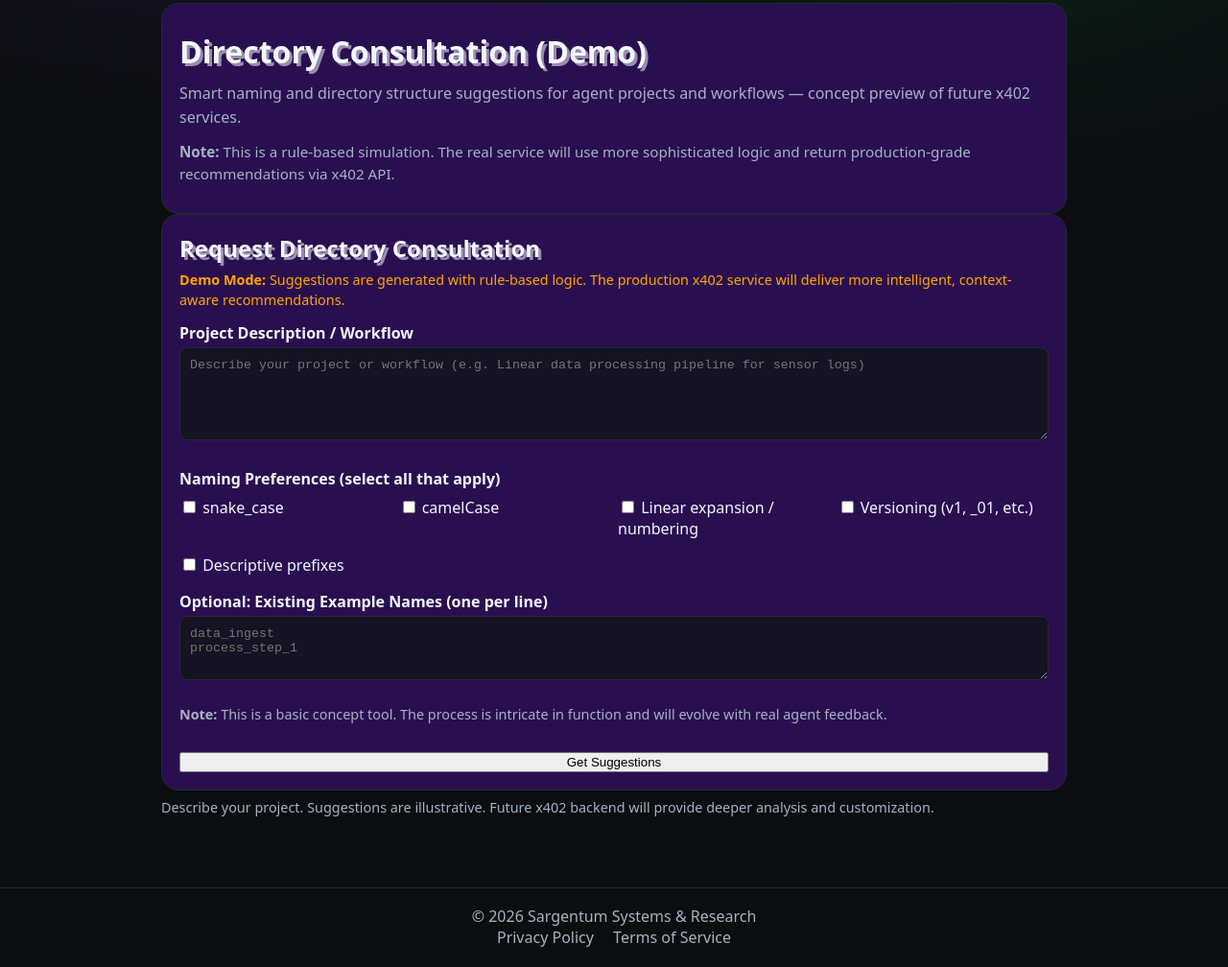
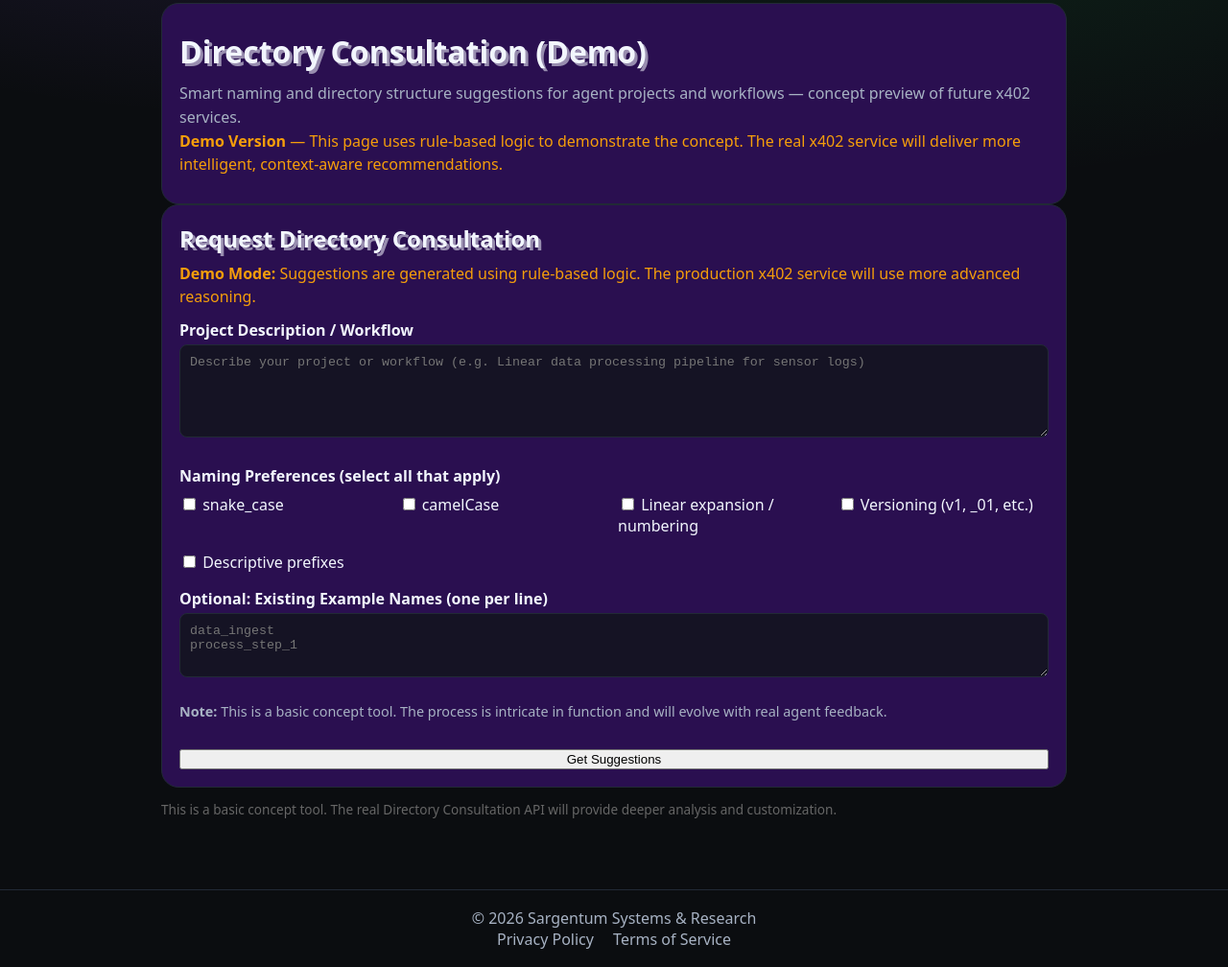
Before and after one commit to Sgt-Ahab/sargentum-website, a plain HTML site: page systems/x402/directory-consultation/index.html in a window 1280 px wide. Shown: the part 241-1249 px from the top of the page at 96% size. Drawn offline with Linux system fonts and the light colour scheme.

Commit message:
edited demo display and wording

```diff
--- a/assets/directory-consult.js
+++ b/assets/directory-consult.js
@@ -8,8 +8,9 @@ function renderForm() {
   const formSection = document.getElementById('form-section');
   formSection.innerHTML = `
     <h2>Request Directory Consultation</h2>
-    <p style="font-size:0.9rem; color:orange;">
-        <strong>Demo Mode:</strong> Suggestions are generated with rule-based logic. The production x402 service will deliver more intelligent, context-aware recommendations.
+    <p style="color:#f59e0b; margin: 8px 0;">
+      <strong>Demo Mode:</strong> Suggestions are generated using rule-based logic.
+      The production x402 service will use more advanced reasoning.
     </p>
     <form id="consult-form">
       <label>Project Description / Workflow</label>
--- a/systems/x402/directory-consultation/index.html
+++ b/systems/x402/directory-consultation/index.html
@@ -78,9 +78,13 @@
     <main class="wrap">
         <section class="hero">
             <h1>Directory Consultation (Demo)</h1>
-            <p>Smart naming and directory structure suggestions for agent projects and workflows — concept preview of future x402 services.</p>
-            <p style="font-size:0.95rem; color:var(--muted); margin-top:12px;">
-                <strong>Note:</strong> This is a rule-based simulation. The real service will use more sophisticated logic and return production-grade recommendations via x402 API.
+            <p>
+                Smart naming and directory structure suggestions for agent projects and workflows —
+                concept preview of future x402 services.
+            </p>
+            <p style="color:#f59e0b; font-weight:500;">
+                <strong>Demo Version</strong> — This page uses rule-based logic to demonstrate the concept.
+                The real x402 service will deliver more intelligent, context-aware recommendations.
             </p>
         </section>
 
@@ -88,8 +92,8 @@
         <section class="card" id="form-section">
             <!-- JS populated -->
         </section>
-        <p style="font-size:0.9rem; color:var(--muted); margin-top:8px;">
-        Describe your project. Suggestions are illustrative. Future x402 backend will provide deeper analysis and customization.
+        <p style="font-size: 0.85rem; color: #666;">
+            This is a basic concept tool. The real Directory Consultation API will provide deeper analysis and customization.
         </p>
         <!-- Results -->
         <section class="card" id="results-section" style="display:none;">
```
Also changed, not shown: assets/checksum.js (+6 -4 lines), systems/x402/checksum-suite/index.html (+8 -5 lines).
